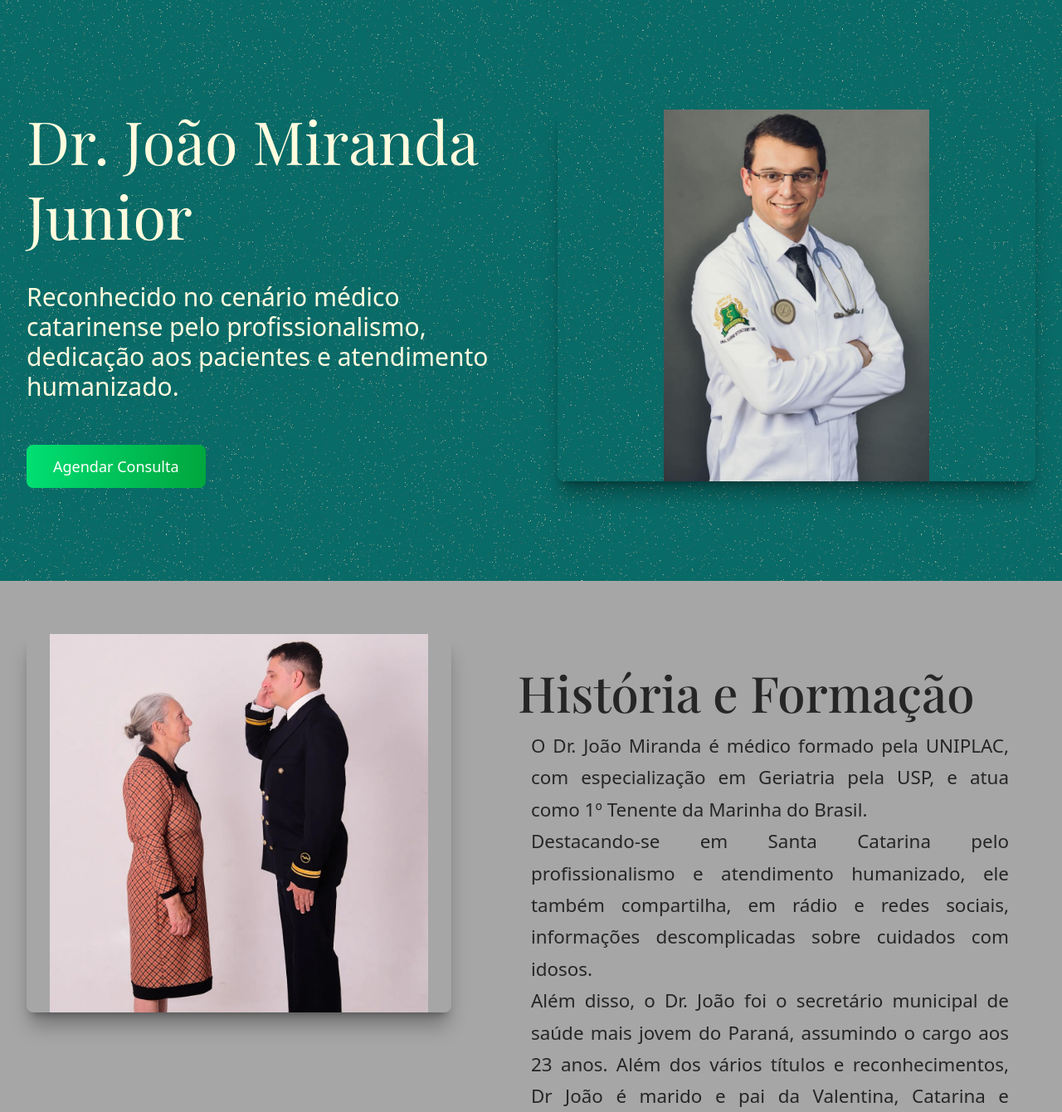
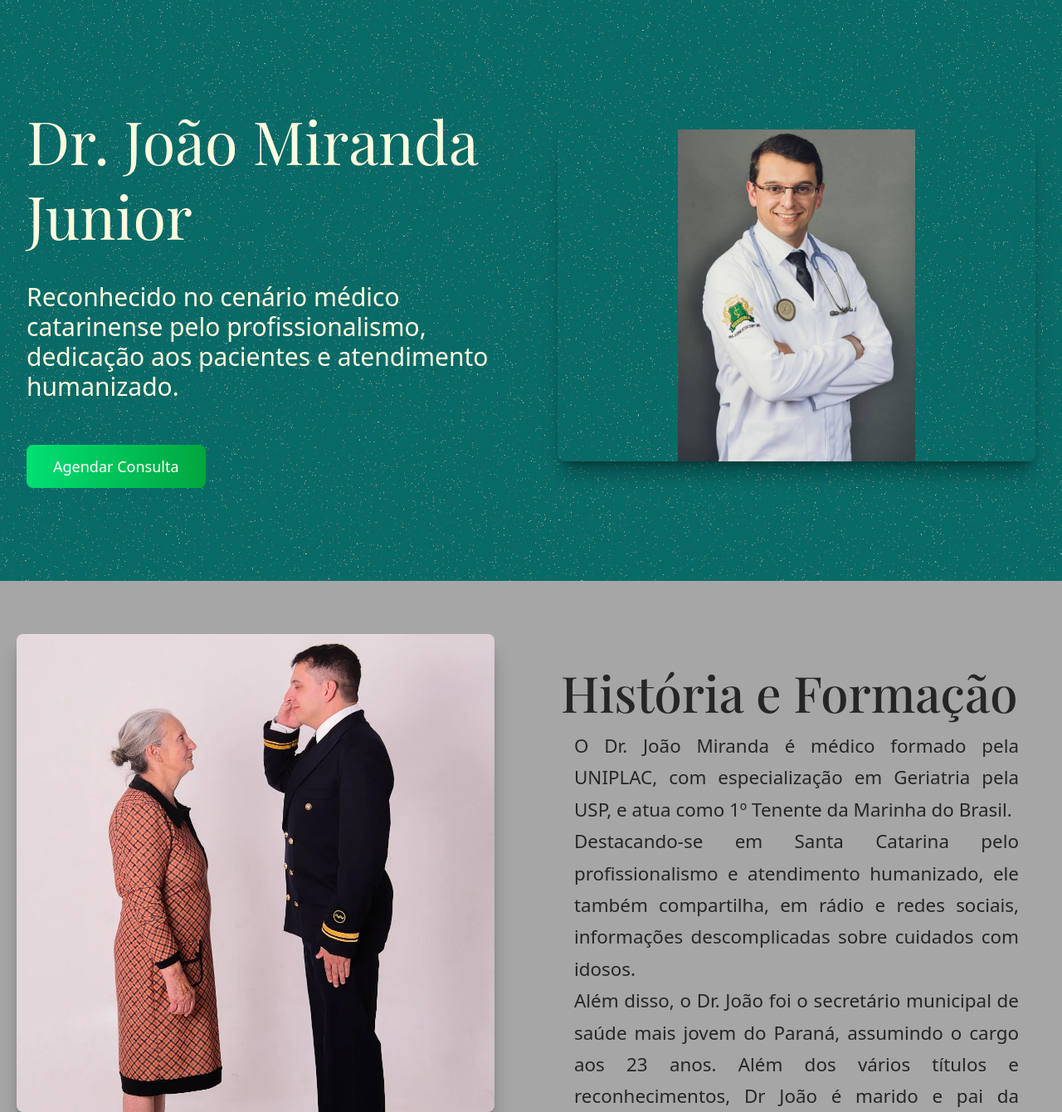
Before and after one commit to Gabrielvsiqueira/Dr-Joao, a website built with Vite: page Dr-joao/index.html in a window 1280 px wide. Shown: the part 100-1440 px from the top of the page at 83% size. Built offline with nearby package versions, Linux system fonts and the light colour scheme.

Commit message:
hotfix: bug

```diff
--- a/Dr-joao/index.html
+++ b/Dr-joao/index.html
@@ -39,16 +39,16 @@
           </div>
           <div class="flex justify-center md:w-1/2 mt-8 md:mt-0 mb-12 md:mb-0">
             <img src="./img/perfil.jpg" alt="foto perfil corpo todo, de jaleco do dr joão"
-              class="max-h-[48vh] md:max-h-[56vh] object-contain w-full rounded-lg shadow-xl/30" />
+              class="max-h-[48vh] md:max-h-[50vh] object-contain w-full rounded-lg shadow-xl/30" />
           </div>
         </div>
       </div>
     </div>
   </header>
   <main>
-    <div class="flex flex-col md:flex-row justify-center items-center md:items-start md:gap-16 bg-[#A6A6A6] py-12 sm:py-16 px-4 md:px-0">
+    <div class="flex flex-col md:flex-row justify-center items-center md:items-start md:gap-16 bg-[#A6A6A6] py-12 sm:py-16 px-4 md:px-5">
       <img src="./img/foto2.jpg" alt="foto 2"
-        class="max-w-full px-4 sm:px-7 md:max-w-sm lg:max-w-md xl:max-w-lg rounded-lg shadow-xl/30 mb-8 md:mb-0" />
+        class="max-w-xs sm:max-w-sm md:max-w-md lg:max-w-lg xl:max-w-xl 2xl:max-w-2xl rounded-lg shadow-xl/30 mb-8 md:mb-0" />
       <div class="content flex flex-col items-center md:items-start text-center md:text-left md:w-1/2">
         <h1 class="font-playfair text-3xl sm:text-4xl md:text-5xl lg:text-6xl font-medium pt-8 md:pt-10 mb-4 px-4">
           História e Formação
```
